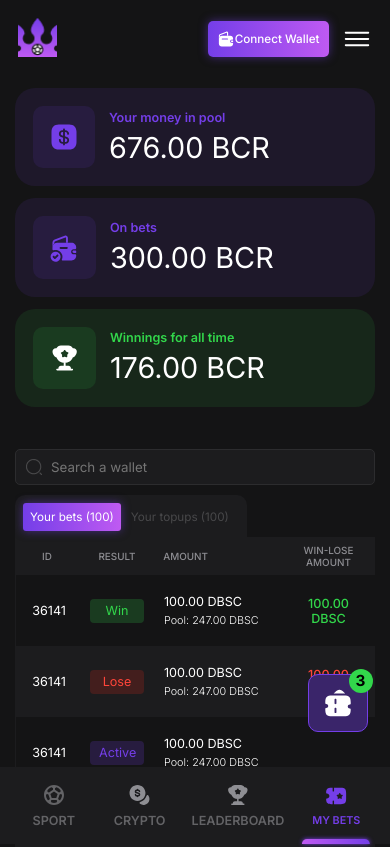
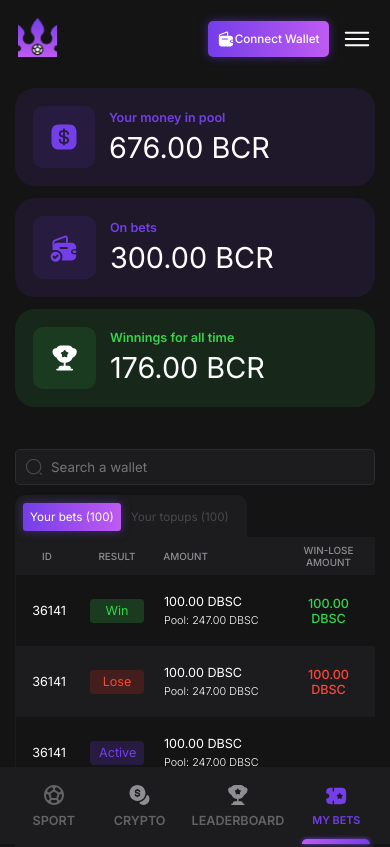
Before and after one commit to muhammad-junaid1/kingdom-sport, a React (Create React App) app: page /my-bets in a window 390 px wide. Shown: the top 847 px of the page. Built offline with nearby package versions, Linux system fonts and the light colour scheme.

Commit message:
limit the display of show-hide-bets button

```diff
--- a/src/components/Main.jsx
+++ b/src/components/Main.jsx
@@ -5,7 +5,7 @@ import NavLinks from "./NavLinks";
 import BetsContainer from "./BetsContainer";
 import Button from "./Button";
 import SVGIcons from "./SvgIcons";
-import { Routes, Route } from "react-router-dom";
+import { Routes, Route, useLocation } from "react-router-dom";
 import "../css/Main.css";
 
 // Pages
@@ -32,6 +32,7 @@ const Main = ({checkMediaQuery}) => {
   const [noCryptoBets, setNoCryptoBets] = useState(false);
   const [connected, setConnected] = useState(false);
   const isMobile = checkMediaQuery;
+  const {pathname} = useLocation();
 
   useEffect(() => {
     if(isMobile && showNavbar) {
@@ -307,7 +308,7 @@ const Main = ({checkMediaQuery}) => {
         )}
 
          {/* Button on mobile for showing bets container */}
-         {(isMobile && !showBets) &&
+         {((isMobile && !showBets) && (pathname==="/" || pathname.startsWith("/sport") || pathname.startsWith("/crypto"))) &&
           <div className="show-hide-bets-container">
               <Button type="secondary" onClick={() => {setShowBets(!showBets); setShowNavbar(false);}}><SVGIcons.Bets/></Button>
               <div className="bets-notifs"><p>3</p></div>
--- a/src/components/NavLinks.jsx
+++ b/src/components/NavLinks.jsx
@@ -47,10 +47,6 @@ const NavLinks = ({ isFixed, showBets, setShowBets, setShowNavbar,setCollapseNav
         </li>
         {isFixed &&
         <>
-        {/* <li onClick={toggleBetsContainer}>
-          <SVGIcons.Bets2 />
-          <span>MY BETS</span>
-        </li> */}
           <li onClick={handleClick}>
         <NavLink to="/my-bets">
           <SVGIcons.Bets2 />
```
